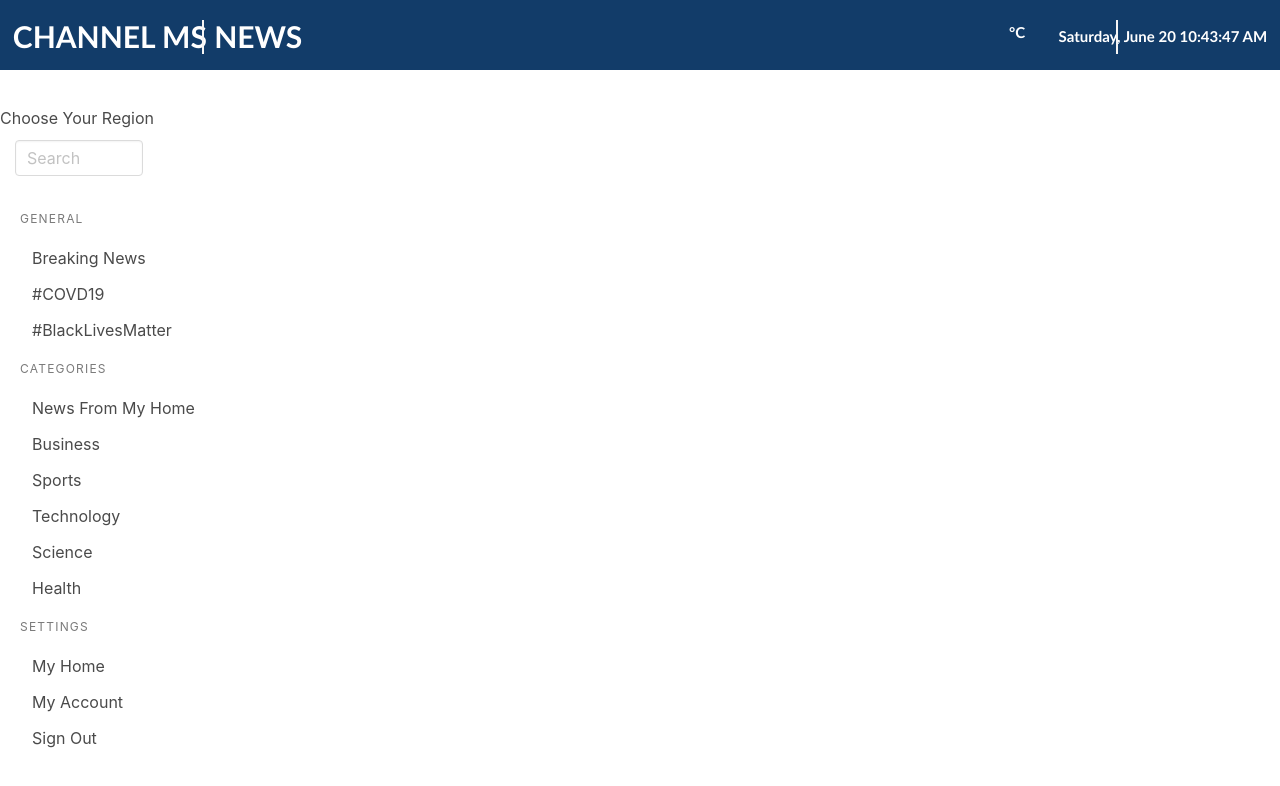
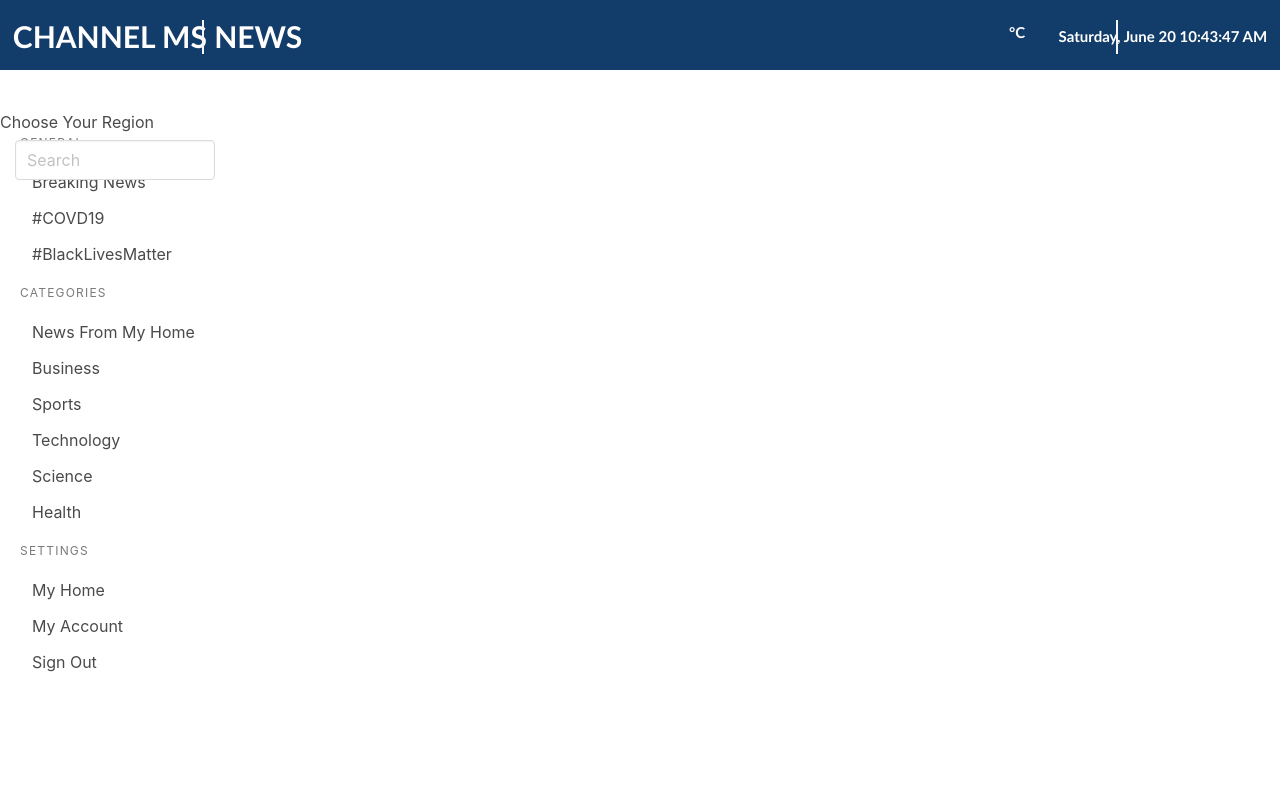
Before and after one commit to imayanksrivastava/channelmsnews, a React (Create React App) app: page /region in a window 1280 px wide. Shown: the top 786 px of the page. Built offline with nearby package versions, Linux system fonts and the light colour scheme; no server answers.

Commit message:
Fixed CSS

```diff
--- a/src/App.css
+++ b/src/App.css
@@ -31,8 +31,8 @@
 }
 
 input.input.search-bar {
-  height: 50%;
-  width: 10%;
+  height: 40px;
+  width: 200px;
 }
 
 .short-app-name {
@@ -127,7 +127,7 @@ input.input.search-bar {
   margin-left: 20px;
   float: left;
   margin-right: 5px;
-  margin-top: 80px;
+  margin-top: 0px;
 }
 
 .vl {
--- a/src/App.js
+++ b/src/App.js
@@ -29,17 +29,13 @@ export default class App extends Component {
   getfrmnewsAPI = (categoryName) => {
     let reqURL = '';
     switch(categoryName) {
-      case 'blacklivesmatter':
-      case 'covid':
-        //  reqURL = `everything?q=${categoryName}&sortBy=publishedAt&apiKey=8f47a48a41494480b72c7e5102db18ce`
-        break;
       case 'BreakingNews':
         reqURL = `latest-news?apiKey=UUHD9_vdN_hGwCKvpDNsGIzoU0uuET-BvAq2px1h5LjCcUiq`
-        // reqURL = `top-headlines?country=GB&pageSize=12&apiKey=8f47a48a41494480b72c7e5102db18ce`
       break;
       default:
-        // reqURL = `top-headlines?country=GB&pageSize=12&apiKey=8f47a48a41494480b72c7e5102db18ce`
+        reqURL = `search?keywords=${categoryName}&apiKey=UUHD9_vdN_hGwCKvpDNsGIzoU0uuET-BvAq2px1h5LjCcUiq`
     }
+
     newsApi
     .get(
       reqURL
@@ -61,17 +57,7 @@ getdatabyCategory = (e) => {
 }
 
   userSearch = (userSearchInput) => {
-    newsApi
-      .get(
-        `everything?q=${userSearchInput}&sortBy=publishedAt&apiKey=8f47a48a41494480b72c7e5102db18ce`
-      )
-      .then((response) => {
-        console.log(response);
-        if (response.status === 200) {
-          this.setState({ news: response.data.articles });
-        }
-      })
-      .catch((error) => console.log(error));
+    this.getfrmnewsAPI(userSearchInput)
   };
 
   render() {
```
